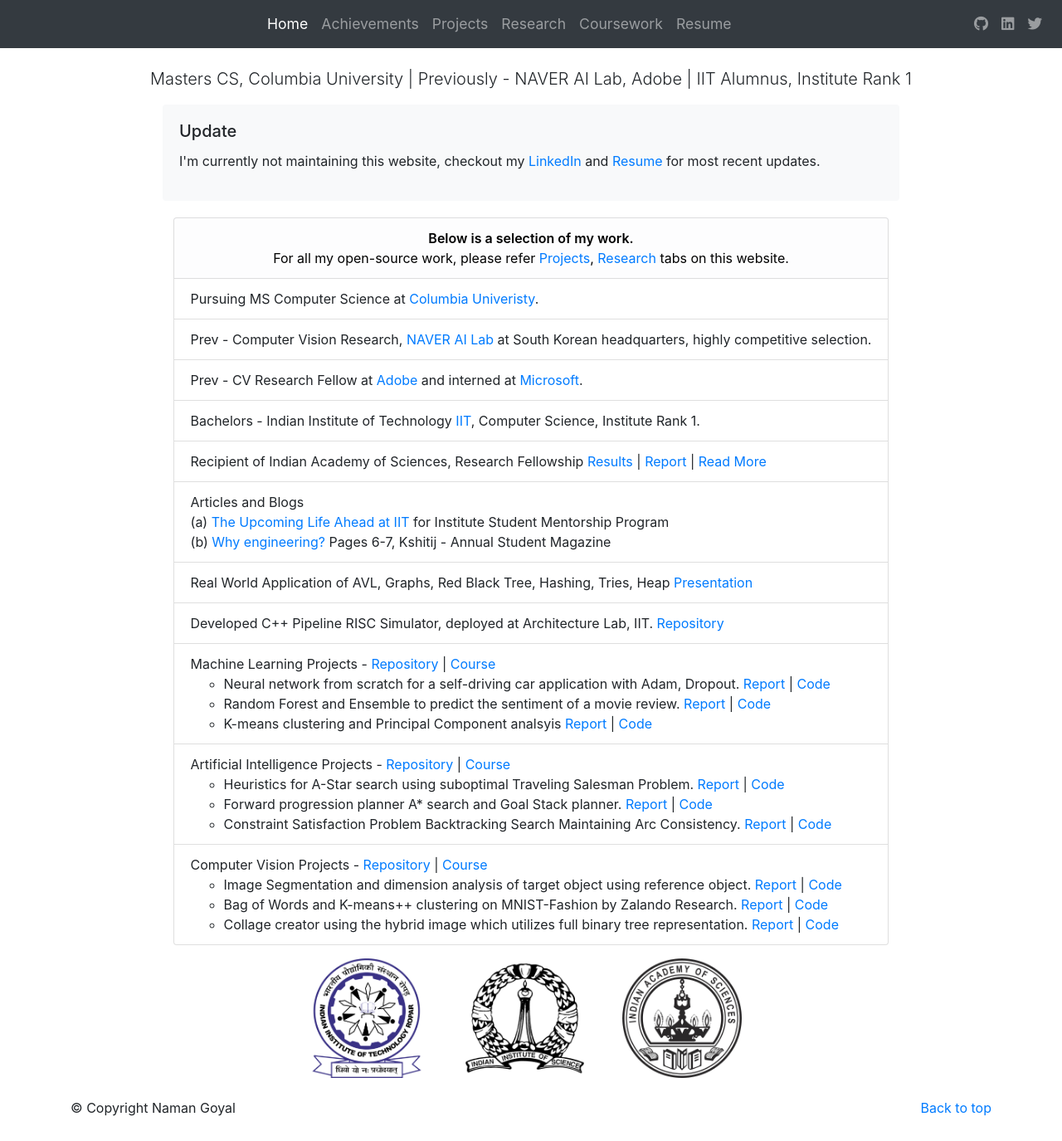
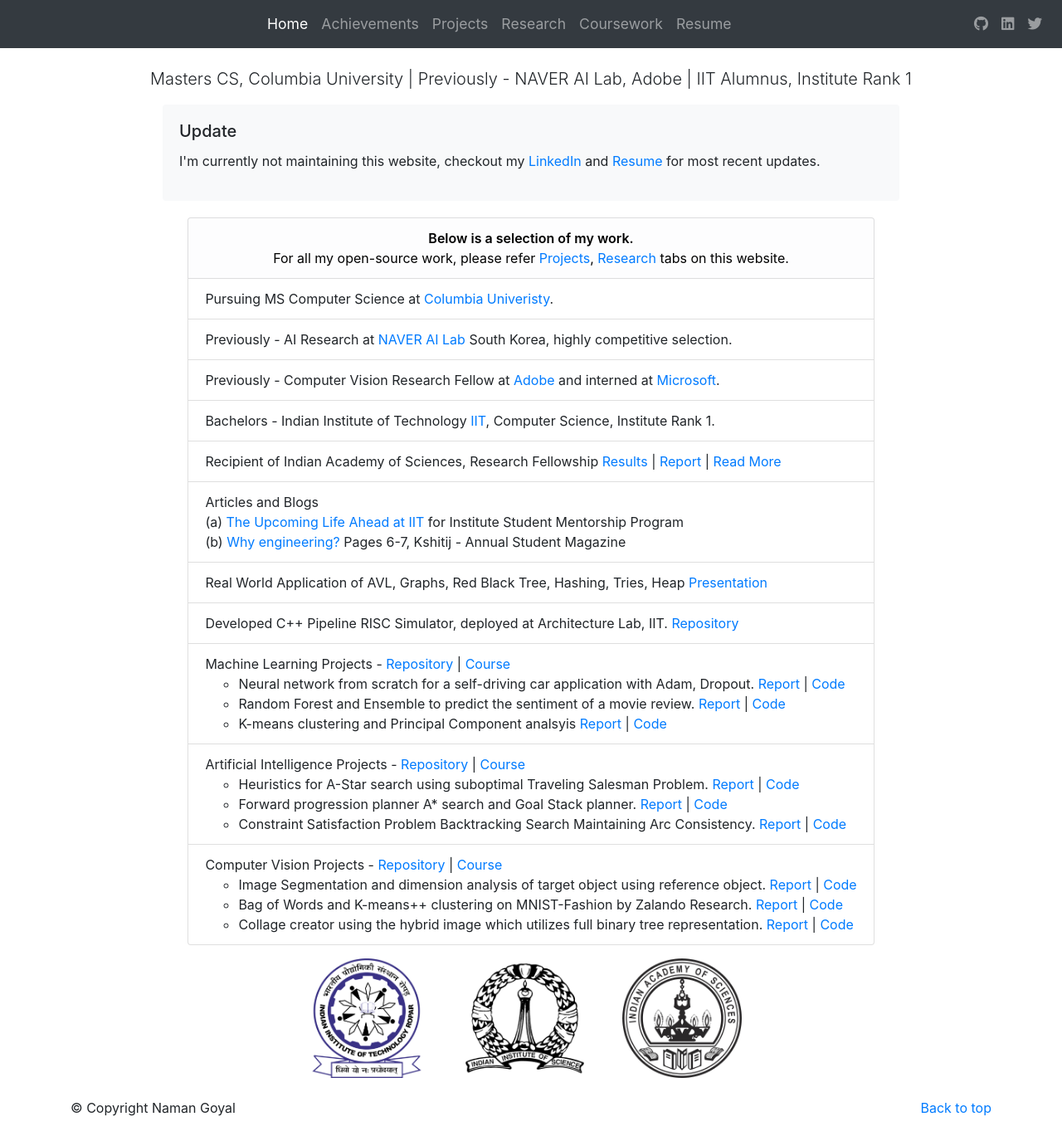
Before and after one commit to thenamangoyal/thenamangoyal.github.io, a Jekyll site: the page built from index.html, in a window 1280 px wide and 1375 px high. Shown: the whole window at 83% size. Built offline with Jekyll 4.4.1, drawn with Linux system fonts in a browser that asks for light colours; nearby versions of some CDN libraries.

Commit message:
Update NAVER

```diff
--- a/index.html
+++ b/index.html
@@ -88,9 +88,9 @@ layout: bootstrap
         </li>
         <li class="list-group-item">Pursuing MS Computer Science at <a target="_blank" href="https://www.cs.columbia.edu/">Columbia Univeristy</a>.
         </li>
-        <li class="list-group-item">Prev - Computer Vision Research, <a target="_blank"
-                href="https://naver-career.gitbook.io/en/teams/clova-cic">NAVER AI Lab</a> at South Korean headquarters, highly competitive selection.</li>
-        <li class="list-group-item">Prev - CV Research Fellow at <a target="_blank" href="https://www.adobe.com/">Adobe</a>
+        <li class="list-group-item">Previously - AI Research at <a target="_blank"
+                href="https://naver-career.gitbook.io/en/teams/clova-cic">NAVER AI Lab</a> South Korea, highly competitive selection.</li>
+        <li class="list-group-item">Previously - Computer Vision Research Fellow at <a target="_blank" href="https://www.adobe.com/">Adobe</a>
             and interned at <a target="_blank" href="https://www.microsoft.com/">Microsoft</a>.
         </li>
 
```
